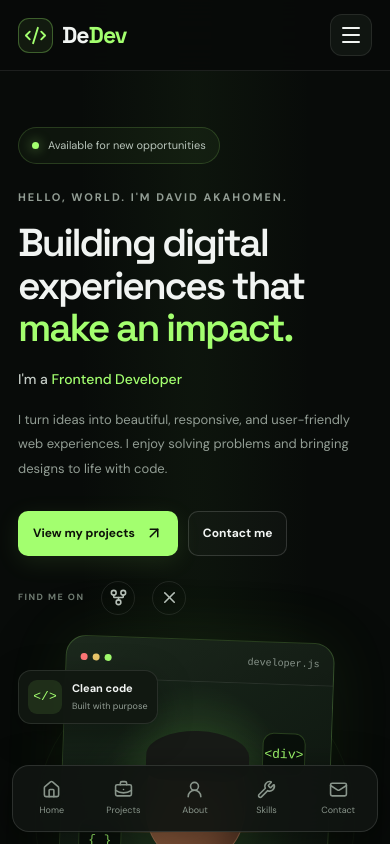
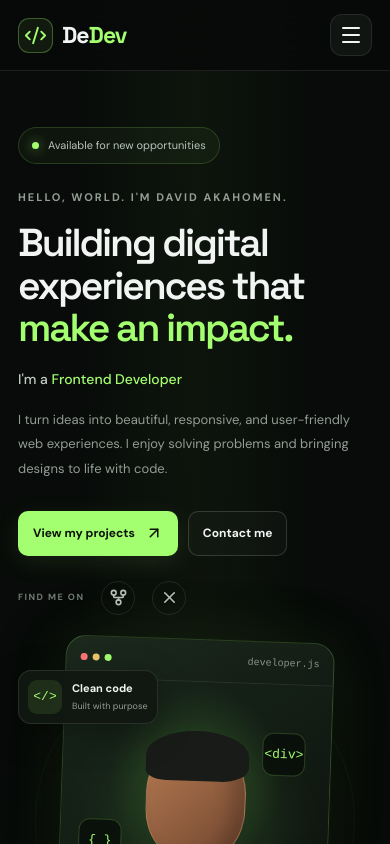
Before and after one commit to AkahomenDavid/MyReactPortfolio, a React (Vite) app: page / in a window 390 px wide. Shown: the top 844 px of the page. Built offline with nearby package versions, Linux system fonts and the light colour scheme; the HTML template or start-up script is replaced by a standard one.

Commit message:
Remove mobile navigation and update footer content

```diff
--- a/src/App.jsx
+++ b/src/App.jsx
@@ -22,14 +22,6 @@ function App() {
       </main>
 
       <Footer />
-
-      <nav className="mobile-dock" aria-label="Mobile navigation">
-        <a href="#home"><House /><span>Home</span></a>
-        <a href="#projects"><BriefcaseBusiness /><span>Projects</span></a>
-        <a href="#about"><UserRound /><span>About</span></a>
-        <a href="#skills"><Wrench /><span>Skills</span></a>
-        <a href="#contact"><Mail /><span>Contact</span></a>
-      </nav>
     </div>
   );
 }
--- a/src/components/Footer.jsx
+++ b/src/components/Footer.jsx
@@ -12,8 +12,7 @@ function Footer() {
         </a>
 
         <p>
-          Designed with care. Built with code.
-          <span className="footer-heart"> ♥ </span>
+
         </p>
 
         <a className="back-to-top" href="#home" aria-label="Back to top">
@@ -22,8 +21,7 @@ function Footer() {
       </div>
 
       <div className="container footer-bottom">
-        <span>© {new Date().getFullYear()} DeDev</span>
-        <span>Keep creating. Keep growing.</span>
+        <span>&copy; {new Date().getFullYear()} DeDev</span>
       </div>
     </footer>
   );
```
